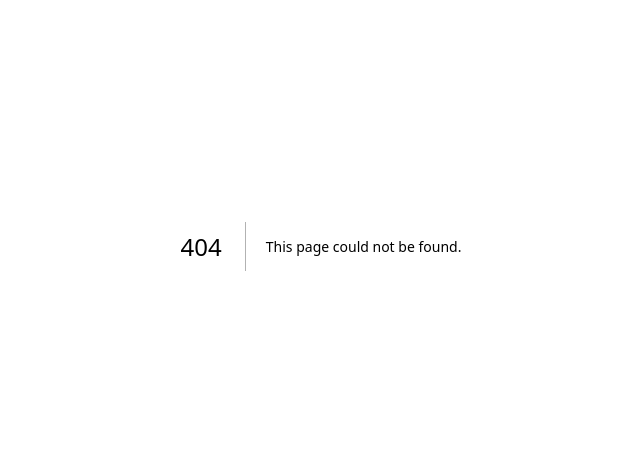
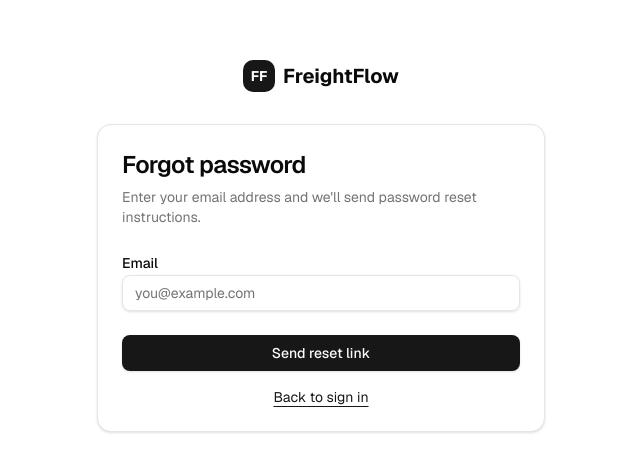
Before and after one commit to CodeGirlsInc/FrieghtFlow, a Next.js app in the folder frontend/: page /forgot-password in a window 1280 px wide. Before the commit this address had no page. Shown: the part 154-626 px from the top of the page, without its empty margins (319-959 px from the left). Built offline with nearby package versions, Linux system fonts and the light colour scheme; no server answers.

Commit message:
feat: Implement forgot password page with form validation and submission handling

```diff
--- /dev/null
+++ b/frontend/app/(auth)/forgot-password/page.tsx
@@ -0,0 +1,118 @@
+'use client';
+
+import Link from 'next/link';
+import { useState } from 'react';
+import { useForm } from 'react-hook-form';
+import { zodResolver } from '@hookform/resolvers/zod';
+import { z } from 'zod';
+
+import { forgotPassword } from '../../../lib/api/auth.api';
+import { Button } from '../../../components/ui/button';
+import { Input } from '../../../components/ui/input';
+import { Label } from '../../../components/ui/label';
+import {
+  Card,
+  CardContent,
+  CardDescription,
+  CardFooter,
+  CardHeader,
+  CardTitle,
+} from '../../../components/ui/card';
+
+const forgotPasswordSchema = z.object({
+  email: z.string().email('Invalid email address'),
+});
+
+type ForgotPasswordFormData = z.infer<typeof forgotPasswordSchema>;
+
+export default function ForgotPasswordPage() {
+  const [isSubmitted, setIsSubmitted] = useState(false);
+
+  const {
+    register,
+    handleSubmit,
+    reset,
+    formState: { errors, isSubmitting },
+  } = useForm<ForgotPasswordFormData>({
+    resolver: zodResolver(forgotPasswordSchema),
+    defaultValues: {
+      email: '',
+    },
+  });
+
+  const onSubmit = async (data: ForgotPasswordFormData) => {
+    try {
+      await forgotPassword(data.email);
+    } catch {
+      // Intentionally ignore error details to prevent account enumeration.
+    } finally {
+      setIsSubmitted(true);
+    }
+  };
+
+  if (isSubmitted) {
+    return (
+      <Card>
+        <CardHeader>
+          <CardTitle>Check your inbox</CardTitle>
+          <CardDescription>
+            If an account exists for that email, we&apos;ve sent password reset instructions.
+          </CardDescription>
+        </CardHeader>
+        <CardFooter className="flex flex-col gap-4">
+          <Button
+            type="button"
+            className="w-full"
+            onClick={() => {
+              reset({ email: '' });
+              setIsSubmitted(false);
+            }}
+          >
+            Try again
+          </Button>
+          <p className="text-sm text-muted-foreground text-center">
+            <Link href="/login" className="text-primary underline underline-offset-4">
+              Back to sign in
+            </Link>
+          </p>
+        </CardFooter>
+      </Card>
+    );
+  }
+
+  return (
+    <Card>
+      <CardHeader>
+        <CardTitle className="text-2xl">Forgot password</CardTitle>
+        <CardDescription>
+          Enter your email address and we&apos;ll send password reset instructions.
+        </CardDescription>
+      </CardHeader>
+      <form onSubmit={handleSubmit(onSubmit)}>
+        <CardContent className="space-y-4">
+          <div className="space-y-2">
+            <Label htmlFor="email">Email</Label>
+            <Input
+              id="email"
+              type="email"
+              placeholder="you@example.com"
+              autoComplete="email"
+              {...register('email')}
+            />
+            {errors.email && <p className="text-sm text-destructive">{errors.email.message}</p>}
+          </div>
+        </CardContent>
+        <CardFooter className="flex flex-col gap-4">
+          <Button type="submit" className="w-full" disabled={isSubmitting}>
+            {isSubmitting ? 'Sending…' : 'Send reset link'}
+          </Button>
+          <p className="text-sm text-muted-foreground text-center">
+            <Link href="/login" className="text-primary underline underline-offset-4">
+              Back to sign in
+            </Link>
+          </p>
+        </CardFooter>
+      </form>
+    </Card>
+  );
+}
```
